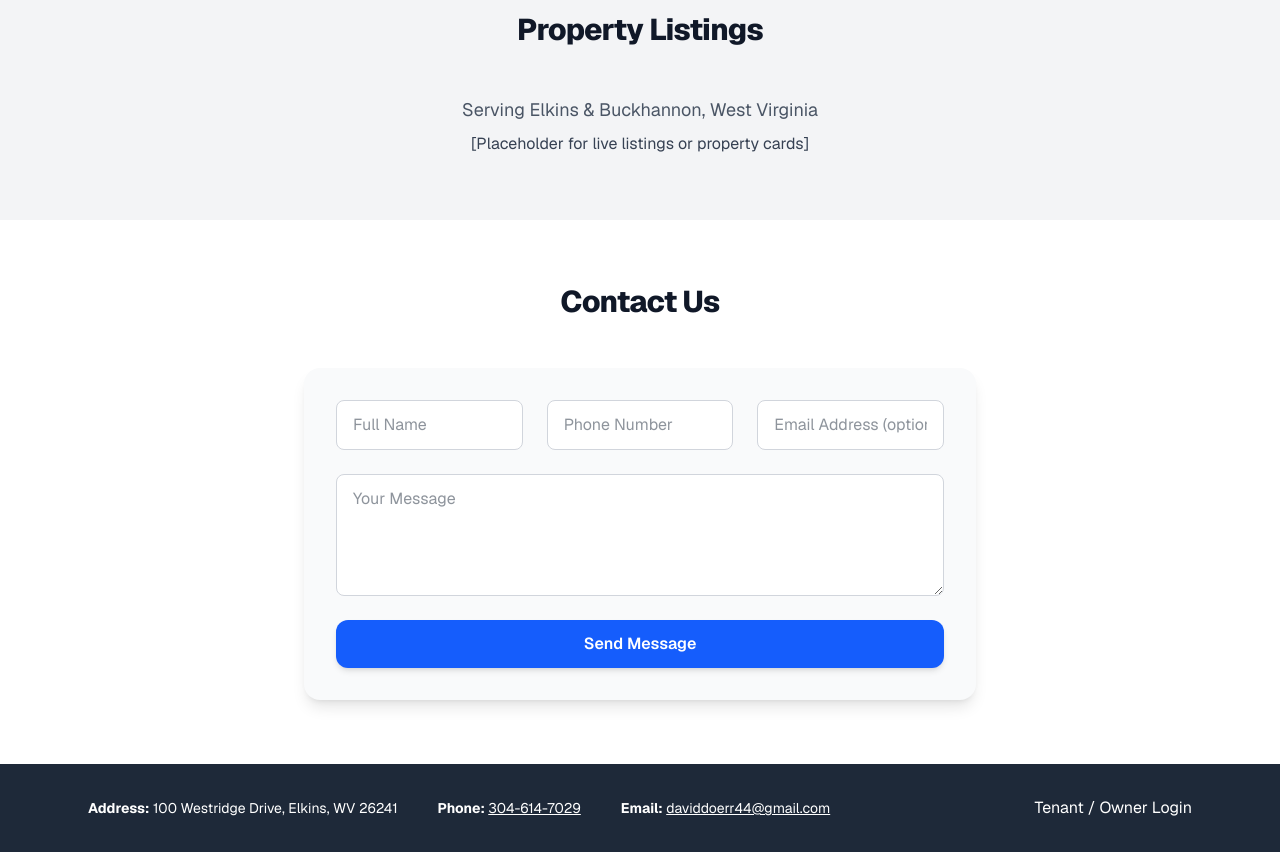
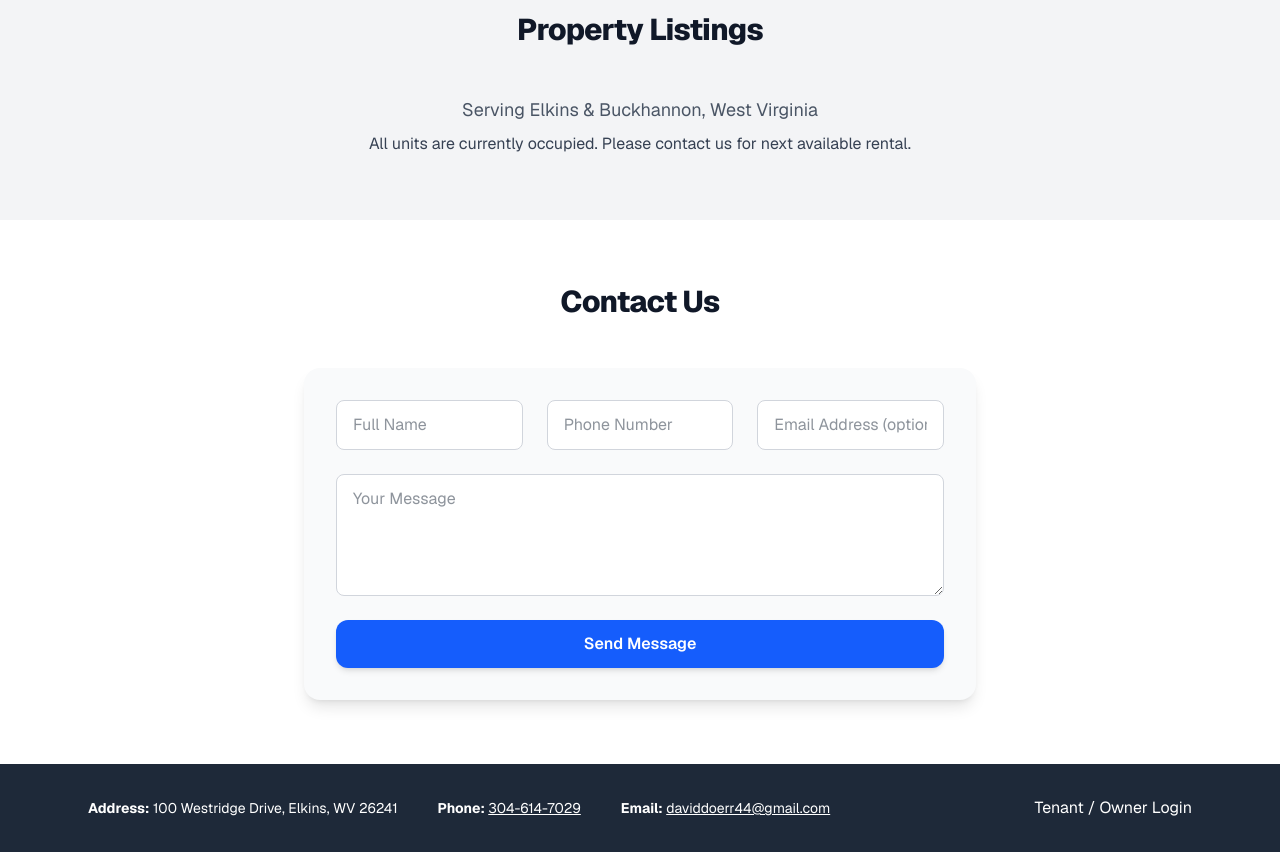
Before and after one commit to jdoerr13/dcd-properties, a Next.js app: page / in a window 1280 px wide. Shown: the part 1200-2052 px from the top of the page. Built offline with nearby package versions, Linux system fonts and the light colour scheme.

Commit message:
all units occupied

```diff
--- a/src/app/page.tsx
+++ b/src/app/page.tsx
@@ -240,7 +240,7 @@ export default function Home() {
             Serving Elkins & Buckhannon, West Virginia
           </p>
           <p className="text-gray-700">
-            [Placeholder for live listings or property cards]
+            All units are currently occupied.  Please contact us for next available rental.
           </p>
         </div>
       </section>
```
